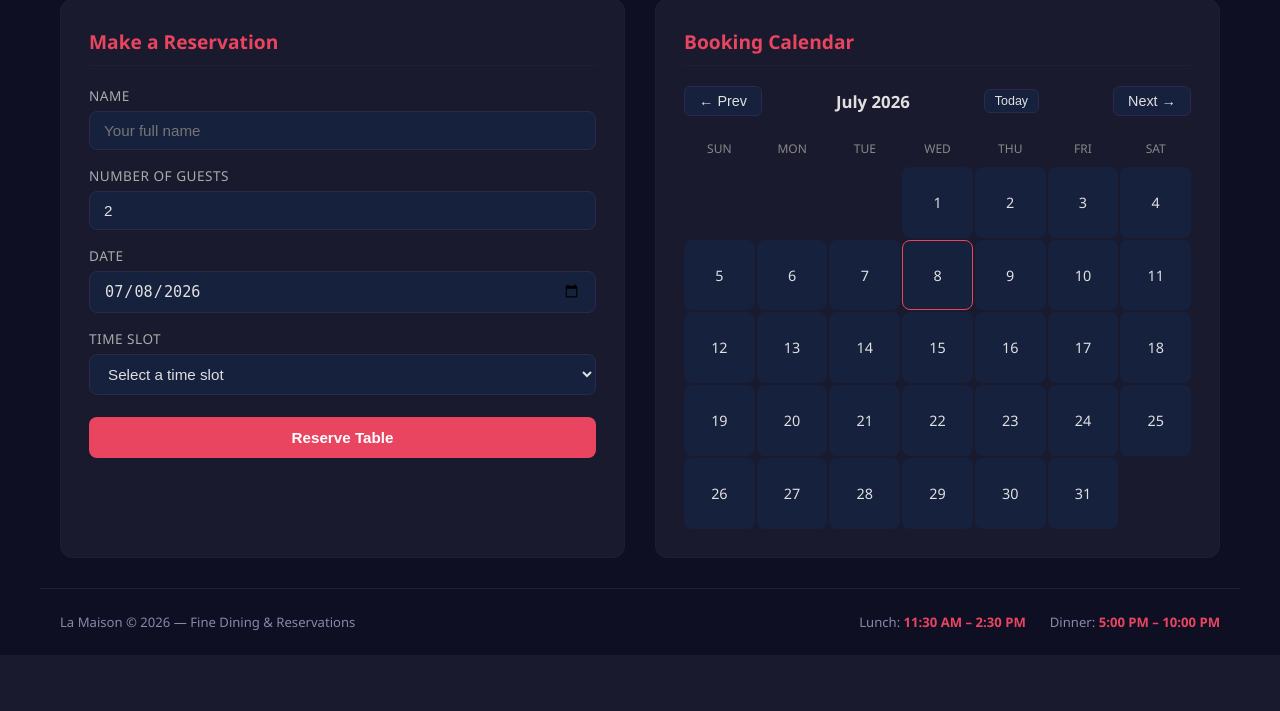
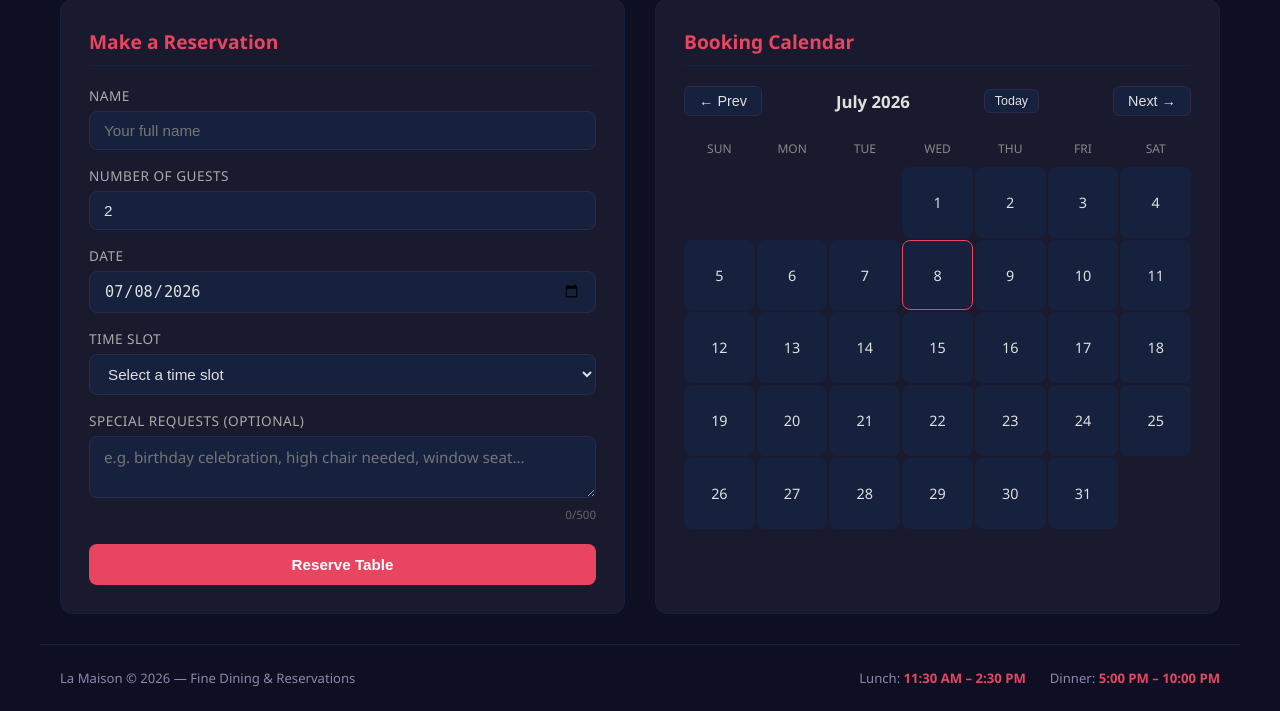
Before and after one commit to ShubhamDevops07/restaurant-booking, a Flask app: page / in a window 1280 px wide. Shown: the part 229-940 px from the top of the page. Before the commit the page ends 859 px from the top, so only its background shows below. Run offline with Flask 2, Linux system fonts and the light colour scheme; data that the repository does not hold is empty.

Commit message:
Add special requests notes field to bookings
Allow guests to include optional notes with their reservation
(e.g. birthday celebration, dietary needs, seating preferences).
Includes character counter, 500-char limit validation, and
backward-compatible DB migration for existing databases.

Co-Authored-By: Claude Opus 4.6 <noreply@anthropic.com>
Claude-Session: https://claude.ai/code/session_0114DQzs6W22J7BT7JDB7e2L

```diff
--- a/app.py
+++ b/app.py
@@ -22,9 +22,13 @@ def init_db():
             guests INTEGER NOT NULL,
             date TEXT NOT NULL,
             time TEXT NOT NULL,
+            notes TEXT DEFAULT '',
             created_at TIMESTAMP DEFAULT CURRENT_TIMESTAMP
         )
     """)
+    existing = [row[1] for row in conn.execute("PRAGMA table_info(bookings)").fetchall()]
+    if "notes" not in existing:
+        conn.execute("ALTER TABLE bookings ADD COLUMN notes TEXT DEFAULT ''")
     conn.commit()
     conn.close()
 
@@ -44,6 +48,7 @@ def book():
     guests = data.get("guests")
     date = data.get("date", "").strip()
     time_slot = data.get("time", "").strip()
+    notes = data.get("notes", "").strip()
 
     if not name:
         return jsonify({"error": "Name is required"}), 400
@@ -55,6 +60,8 @@ def book():
         return jsonify({"error": "Date is required"}), 400
     if not time_slot:
         return jsonify({"error": "Time slot is required"}), 400
+    if len(notes) > 500:
+        return jsonify({"error": "Notes must be under 500 characters"}), 400
 
     try:
         booking_date = datetime.strptime(date, "%Y-%m-%d").date()
@@ -65,8 +72,8 @@ def book():
 
     conn = get_db()
     conn.execute(
-        "INSERT INTO bookings (name, guests, date, time) VALUES (?, ?, ?, ?)",
-        (name, int(guests), date, time_slot),
+        "INSERT INTO bookings (name, guests, date, time, notes) VALUES (?, ?, ?, ?, ?)",
+        (name, int(guests), date, time_slot, notes),
     )
     conn.commit()
     conn.close()
@@ -98,6 +105,7 @@ def api_bookings():
             "guests": b["guests"],
             "date": b["date"],
             "time": b["time"],
+            "notes": b["notes"] or "",
         }
         for b in bookings
     ]
--- a/templates/index.html
+++ b/templates/index.html
@@ -54,7 +54,7 @@
             text-transform: uppercase;
             letter-spacing: 0.5px;
         }
-        .form-group input, .form-group select {
+        .form-group input, .form-group select, .form-group textarea {
             width: 100%;
             padding: 10px 14px;
             background: #16213e;
@@ -64,9 +64,20 @@
             font-size: 0.95rem;
             transition: border-color 0.2s;
         }
-        .form-group input:focus, .form-group select:focus {
+        .form-group input:focus, .form-group select:focus, .form-group textarea:focus {
             outline: none;
             border-color: #e94560;
+        }
+        .form-group textarea {
+            resize: vertical;
+            min-height: 60px;
+            font-family: inherit;
+        }
+        .form-group .char-count {
+            text-align: right;
+            font-size: 0.72rem;
+            color: #666;
+            margin-top: 4px;
         }
         .form-group select option { background: #16213e; }
         .form-group select optgroup { background: #0f0f23; color: #e94560; font-style: normal; }
@@ -217,6 +228,13 @@
         }
         .booking-info .b-name { color: #fff; font-weight: 600; }
         .booking-info .b-meta { color: #888; }
+        .booking-info .b-notes {
+            display: block;
+            margin-top: 4px;
+            font-size: 0.8rem;
+            color: #a0a0c0;
+            font-style: italic;
+        }
 
         /* Stats bar */
         .stats-bar {
@@ -349,6 +367,11 @@
                             <option value="10:00 PM">10:00 PM</option>
                         </optgroup>
                     </select>
+                </div>
+                <div class="form-group">
+                    <label>Special Requests (optional)</label>
+                    <textarea id="notes" placeholder="e.g. birthday celebration, high chair needed, window seat..." maxlength="500"></textarea>
+                    <div class="char-count"><span id="notesCount">0</span>/500</div>
                 </div>
                 <button type="submit" class="btn btn-primary">Reserve Table</button>
             </form>
@@ -527,6 +550,7 @@
                             <span class="b-name">${b.name}</span>
                             <span class="b-meta">${b.time}</span>
                             <span class="b-meta">${b.guests} guest${b.guests > 1 ? 's' : ''}</span>
+                            ${b.notes ? `<span class="b-notes">${b.notes}</span>` : ''}
                         </div>
                         <button class="btn btn-cancel" onclick="cancelBooking(${b.id})">Cancel</button>
                     </div>
@@ -545,7 +569,8 @@
                 name: document.getElementById('name').value,
                 guests: document.getElementById('guests').value,
                 date: document.getElementById('date').value,
-                time: document.getElementById('time').value
+                time: document.getElementById('time').value,
+                notes: document.getElementById('notes').value
             };
 
             fetch('/book', {
@@ -576,6 +601,10 @@
             });
         });
 
+        document.getElementById('notes').addEventListener('input', function() {
+            document.getElementById('notesCount').textContent = this.value.length;
+        });
+
         function cancelBooking(id) {
             if (!confirm('Cancel this booking?')) return;
             fetch(`/cancel/${id}`, { method: 'POST' })
```
